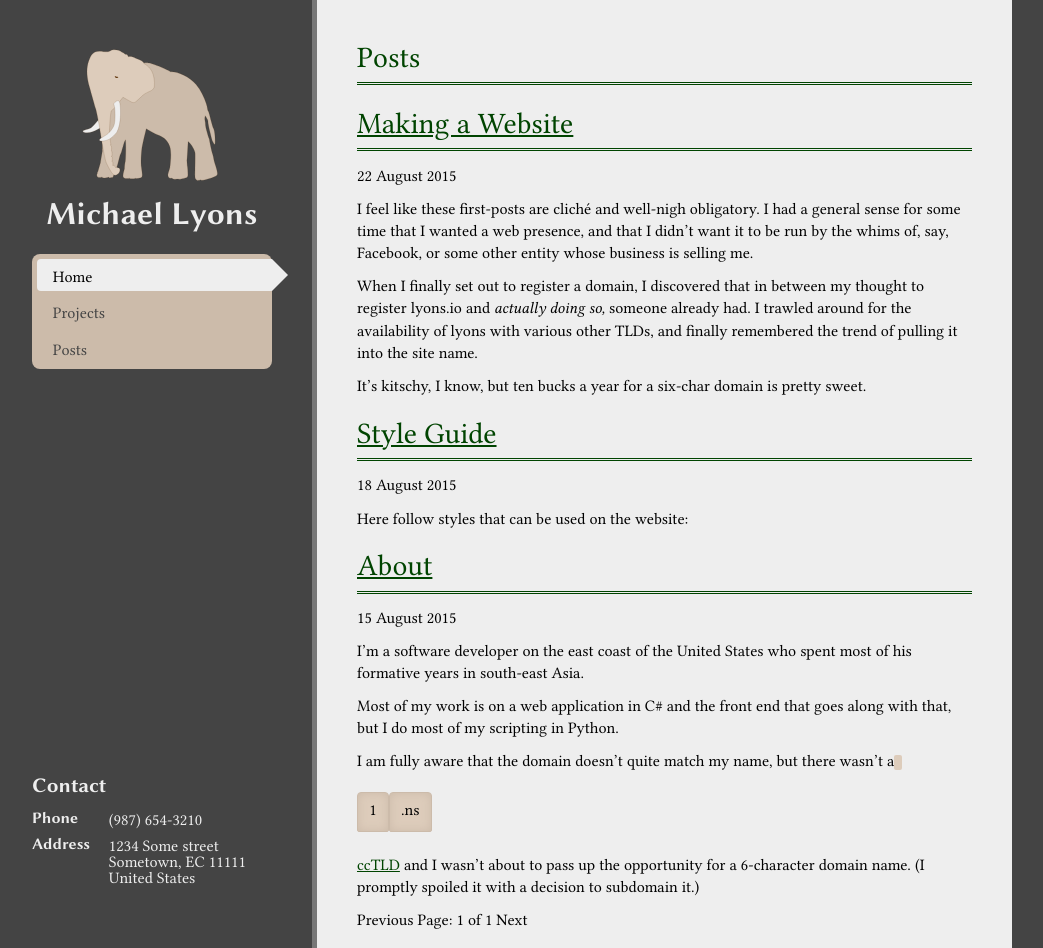
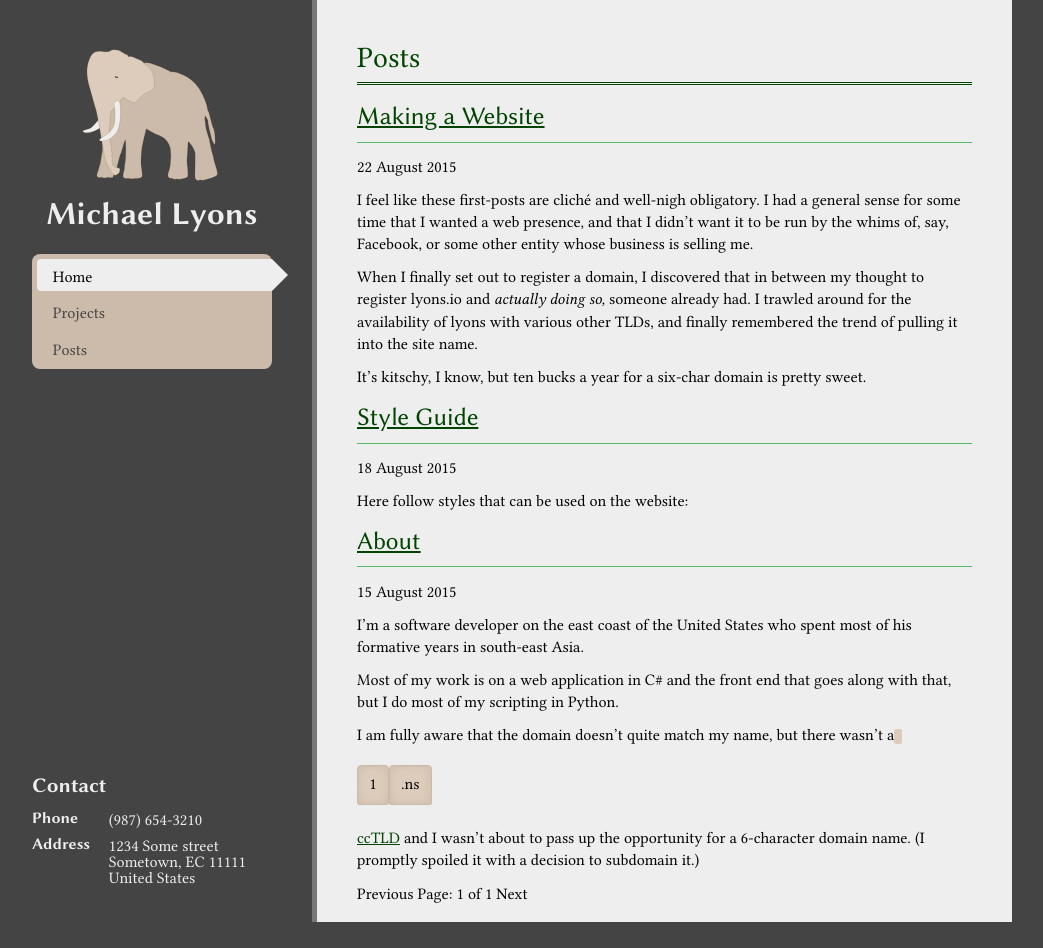
Before and after one commit to michaelblyons/michaelblyons.github.io, a Jekyll site: the page built from posts/index.html, in a window 1280 px wide. Shown: the whole page, without its empty margins (128-1171 px from the left). Built offline with Jekyll 4.4.1, drawn with Linux system fonts in a browser that asks for light colours; nearby versions of some CDN libraries; the list of posts is cut into pages by our own code; after the commit the page ends 922 px from its top, so only the background shows below that.

Commit message:
Better pagination headers

```diff
--- a/_layouts/post.html
+++ b/_layouts/post.html
@@ -40,7 +40,7 @@
     <section id="main">
       <div id="content">
         <h1>{{ page.title }}</h1>
-        {{content}}
+        {{ content }}
       </div>
     </section>
     <div id="shell-bottom">
--- a/javascripts/main.js
+++ b/javascripts/main.js
@@ -1,3 +1,3 @@
 $(function () {
-    $('#content').headsmart();
+    $('#content, #content article').headsmart();
 });
--- a/posts/index.html
+++ b/posts/index.html
@@ -5,13 +5,15 @@
 
 <!-- This loops through the paginated posts -->
 {% for post in paginator.posts %}
-  <h1><a href="{{ post.url }}">{{ post.title }}</a></h1>
+<article>
+  <h2><a href="{{ post.url }}">{{ post.title }}</a></h2>
   <p class="author">
     <span class="date">{{ post.date | date_to_long_string }}</span>
   </p>
   <div class="content">
     {{ post.excerpt }}
   </div>
+</article>
 {% endfor %}
 
 <!-- Pagination links -->
```
